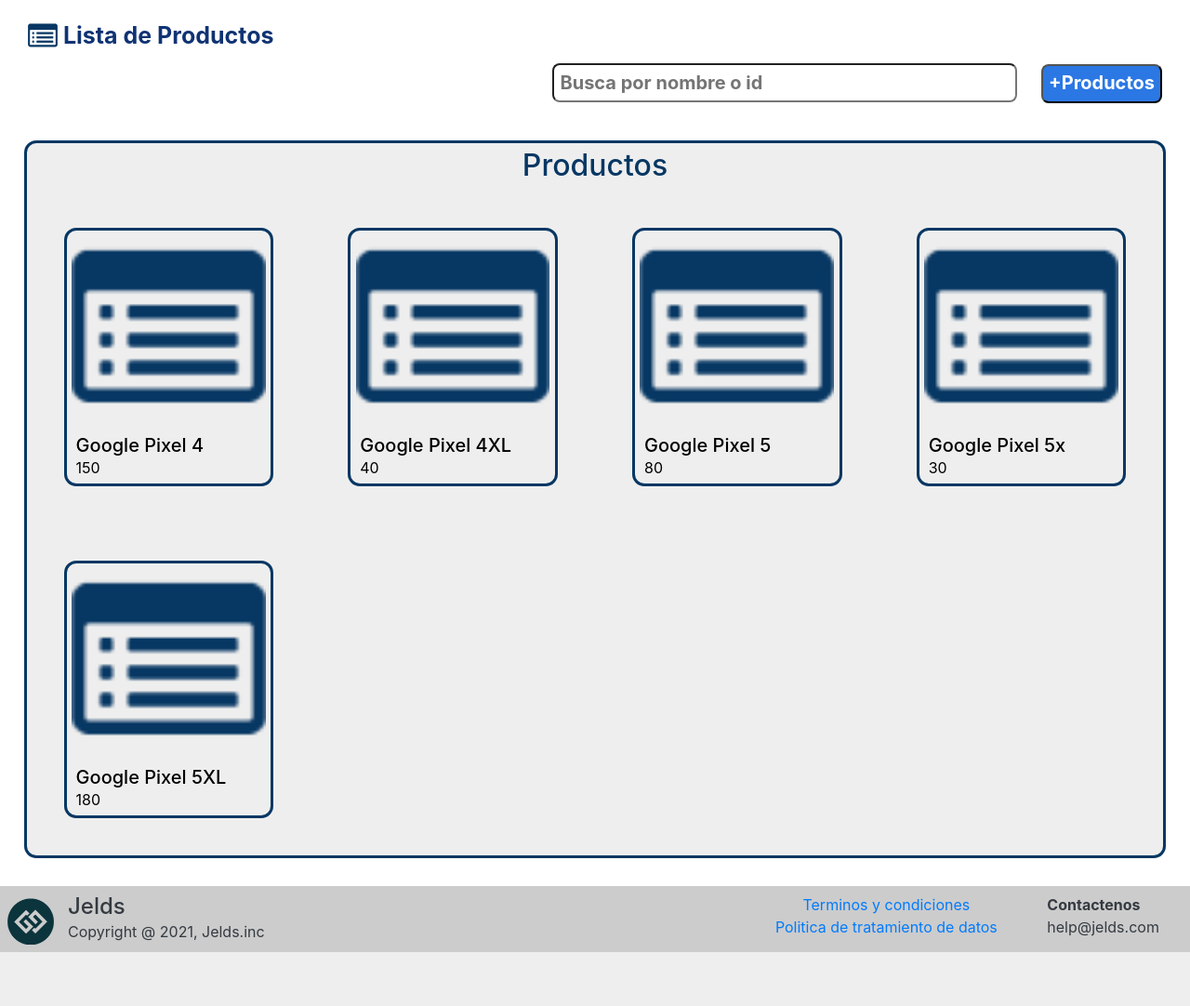
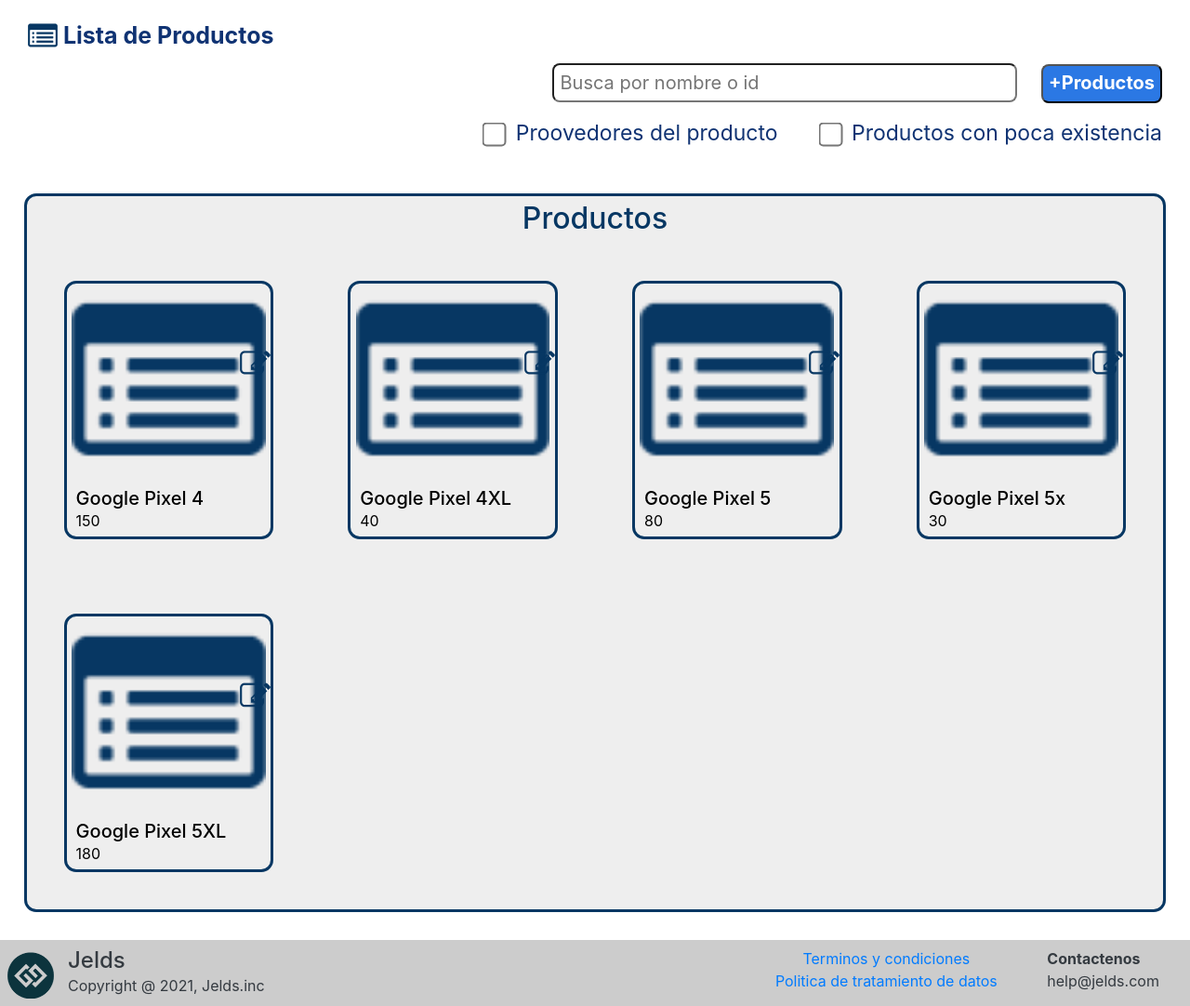
Before and after one commit to JoxueTe/Proyecto, a Flask app: page /productos in a window 1280 px wide. Shown: the part 71-1153 px from the top of the page at 93% size. Before the commit the page ends 1095 px from the top, so only its background shows below. Run offline with Flask 2, Linux system fonts and the light colour scheme; some libraries are stand-ins or nearby versions.

Commit message:
todos los formularios, checks de productos

```diff
--- a/app.py
+++ b/app.py
@@ -1,7 +1,10 @@
 from flask import Flask, render_template
-import math
+import forms, os
 
 app = Flask(__name__)
+
+SECRET_KEY = os.urandom(32)
+app.config['SECRET_KEY'] = SECRET_KEY
 
 dic_productos = [
     {'img': 'img/list.png', 'id': 1, 'name': 'Google Pixel 4', 'cantidad': '150', 'price': 500},
@@ -37,33 +40,75 @@
 def recuperar_vista():
     return render_template('recuperar.html')
 
+@app.route("/productos")
+def productos_vista():
+    check = forms.FormCheckProduct()
+    menu="Productos"
+    return render_template('lista.html', menu=menu, items=dic_productos, check=check)
+
+@app.route("/proveedores")
+def proveedores_vista():
+    menu="Proveedores"
+    return render_template('lista.html', menu=menu, items=dic_proveedores)
 
 @app.route("/usuarios")
 def usuarios_vista():
-    var="Usuarios"
-    return render_template('lista.html', menu=var, items=dic_usuarios)
+    menu="Usuarios"
+    return render_template('lista.html', menu=menu, items=dic_usuarios)
 
-@app.route("/productos")
-def productos_vista():
-    var="Productos"
-    return render_template('lista.html', menu=var, items=dic_productos)
+@app.route("/productos/registrar")
+def registar_producto_vista():
+    submenu="Registrar"
+    menu="Productos"
+    return render_template('formularioProducto.html', submenu=submenu, menu=menu, items=dic_productos)
 
-@app.route("/proveedores")
-def proveedores_vista():
-    var="Proveedores"
-    return render_template('lista.html', menu=var, items=dic_proveedores)
+@app.route("/productos/editar")
+def editar_producto_vista():
+    submenu="Editar"
+    menu="Productos"
+    return render_template('formularioProducto.html', submenu=submenu, menu=menu, items=dic_productos)
 
-@app.route("/registrarproducto")
-def registar_producto_vista():
-    var="Registrar"
-    return render_template('formularioProducto.html', submenu=var, items=dic_proveedores)
+@app.route("/productos/informacion")
+def info_producto_vista():
+    submenu="Información"
+    menu="Productos"
+    return render_template('formularioProducto.html', submenu=submenu, menu=menu, items=dic_productos)
 
-@app.route("/editarproducto")
-def editar_producto_vista():
-    var="Editar"
-    return render_template('formularioProducto.html', submenu=var, items=dic_proveedores)
+@app.route("/proveedores/registrar")
+def registar_proveedor_vista():
+    submenu="Registrar"
+    menu="Proveedores"
+    return render_template('formularioProUser.html', submenu=submenu, menu=menu, items=dic_proveedores)
 
-@app.route("/infoproducto")
-def info_producto_vista():
-    var="Información"
-    return render_template('formularioProducto.html', submenu=var, items=dic_proveedores)
+@app.route("/proveedores/editar")
+def editar_proveedor_vista():
+    submenu="Editar"
+    menu="Proveedores"
+    return render_template('formularioProUser.html', submenu=submenu, menu=menu, items=dic_proveedores)
+
+@app.route("/proveedores/informacion")
+def info_proveedor_vista():
+    submenu="Información"
+    menu="Proveedores"
+    return render_template('formularioProUser.html', submenu=submenu, menu=menu, items=dic_proveedores)
+
+@app.route("/usuarios/registrar")
+def registar_usuario_vista():
+    submenu="Registrar"
+    menu="Usuarios"
+    check = forms.FormListUser()
+    return render_template('formularioProUser.html', submenu=submenu, menu=menu, check=check, items=dic_usuarios)
+
+@app.route("/usuarios/editar")
+def editar_usuario_vista():
+    submenu="Editar"
+    menu="Usuarios"
+    check = forms.FormListUser()
+    return render_template('formularioProUser.html', submenu=submenu, menu=menu, check=check, items=dic_usuarios)
+
+@app.route("/usuarios/informacion")
+def info_usuario_vista():
+    submenu="Información"
+    menu="Usuarios"
+    check = forms.FormListUser()
+    return render_template('formularioProUser.html', submenu=submenu, menu=menu, check=check, items=dic_usuarios)
--- /dev/null
+++ b/forms.py
@@ -0,0 +1,11 @@
+from flask_wtf import FlaskForm
+from wtforms import SelectField, BooleanField
+from wtforms.validators import DataRequired
+
+class FormCheckProduct(FlaskForm):
+    proveedores = BooleanField('Proovedores del producto')
+    poca_existencia = BooleanField('Productos con poca existencia')
+
+
+class FormListUser(FlaskForm):
+    rol = SelectField('Rol', choices=[('ufinal', 'Usuario Final'),('admin', 'Administrador'),('super', 'Super Administrador')])
--- a/static/css/estilomosaico.css
+++ b/static/css/estilomosaico.css
@@ -24,12 +24,25 @@
 }
 
 .buscar_agregar input[type="search"]{
-    font-weight: bold;
     color: rgb(49, 49, 49);
     border-radius: 8px;
     padding: 4px 6px 4px 6px;
     width: 40%;
     margin-right:20px;
+}
+
+.check{
+    margin: 15px 30px 0px 0px;
+    display: flex;
+    gap: 50px;
+    justify-content: flex-end;
+    font-size: 23px;
+}
+
+.check input[type="checkbox"] {
+    transform: scale(2);
+    padding: 10px;
+    margin-right: 10px;
 }
 
 .presentacion {
@@ -54,6 +67,22 @@
     gap: auto;
 }
 
+#imagen{
+    position: relative;
+}
+
+#editar {
+    position:absolute;
+    top:30%;
+    left:85%;
+    border:none;
+    width: 15%;
+}
+
+/* #fotomosaico{
+    height: ;
+} */
+
 .presentacion .mosaico article {
     break-inside: avoid;
     page-break-inside: avoid;
@@ -61,8 +90,6 @@
     border: solid;
     border-color: #073763;
     border-radius: 13px;
-
-
 }
 
 .presentacion .mosaico article figure {
--- a/static/css/estiloproducto.css
+++ b/static/css/estiloproducto.css
@@ -21,7 +21,8 @@
 }
 
 .foto-formulario{
-    display: flex !important;
+    display: grid !important;
+    grid-template-columns: 1fr 2fr;
     gap: 50px;
     margin: 20px 50px 20px 50px;
 }
@@ -44,7 +45,7 @@
 }
 
 .formulario form input{
-    width: 95%;
+    width: 80%;
 }
 
 .presentacion {
--- a/templates/lista.html
+++ b/templates/lista.html
@@ -22,10 +22,18 @@
         <input type="search" placeholder="Busca por nombre o id">
         <input type="button" value="+{{menu}}">
     </div>
-    <div>
-        {% block checkbox %}
+    <div class="check">
+        {% if menu=='Productos' %}
+        <div class="check_proveedores">
+            {{ check.proveedores }}
+            {{ check.proveedores.label }}
+        </div>
+        <div class="check_existencia">
+            {{ check.poca_existencia }}
+            {{ check.poca_existencia.label }}
+        </div>
 
-        {% endblock %}
+        {% endif %}
     </div>
     <div class="presentacion">
         <h2>{{menu}}</h2>
@@ -33,9 +41,16 @@
         <div class="mosaico">
             {% for item in items %}
             <article>
-                <!-- <a href="https://www.campusmvp.es/catalogo/Product-Desarrollo-de-aplicaciones-web-con-Angular-7_232.aspx" target="_blank"> -->
-                <figure>
-                    <img src={{ url_for('static', filename=item.img) }} />
+                {% if menu=='Productos' %}
+                <a href="{{url_for('info_producto_vista') }}">
+                {% elif menu=='Proveedores' %}
+                <a href="{{url_for('info_proveedor_vista') }}">
+                {% else %}
+                <a href="{{url_for('info_usuario_vista') }}">
+                {% endif %}
+                <figure id="imagen">
+                    <img src={{ url_for('static', filename=item.img) }} id="fotomosaico"/>
+                    <img src={{ url_for('static', filename='img/edit.png') }} id="editar"/>
                 </figure>
                 <div class="nombre-datos">
                     <h5 style="color: Black" class="nombre">{{ item.name }}</h5>
@@ -45,8 +60,20 @@
                     <p style="color: Black" class="datos">{{ item.telefono }}</p>
                     {% endif %}
                 </div>
-                <!-- </a> -->
+                </a>
             </article>
+                <!-- <div class='editar'>
+                    {% if menu=='Productos' %}
+                    <a href="{{url_for('editar_producto_vista') }}">
+                    {% elif menu=='Proveedores' %}
+                    <a href="{{url_for('editar_proveedor_vista') }}">
+                    {% else %}
+                    <a href="{{url_for('editar_usuario_vista') }}">
+                    {% endif %}
+                    <figure>
+                        <img src={{ url_for('static', filename='img/edit.png') }} />
+                    </figure>
+                </div> -->
             {% endfor %}
         </div>
     </div>
```
Also changed, not shown: templates/formularioProUser.html (added, +105 -0 lines), templates/formularioProducto.html (+20 -23 lines), static/img/delete.png (added).
